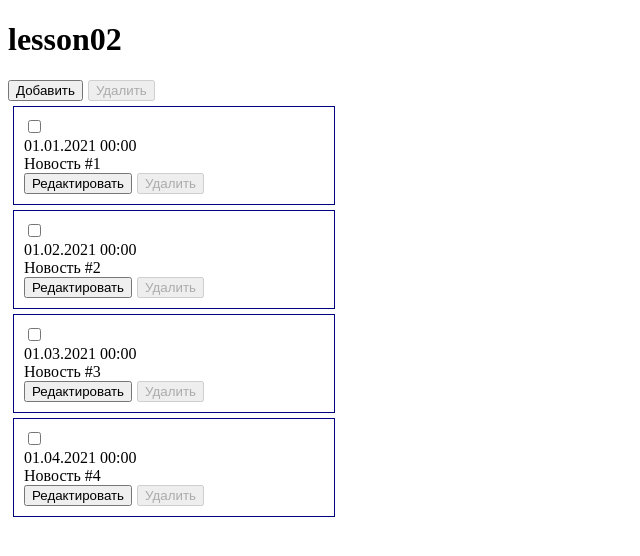
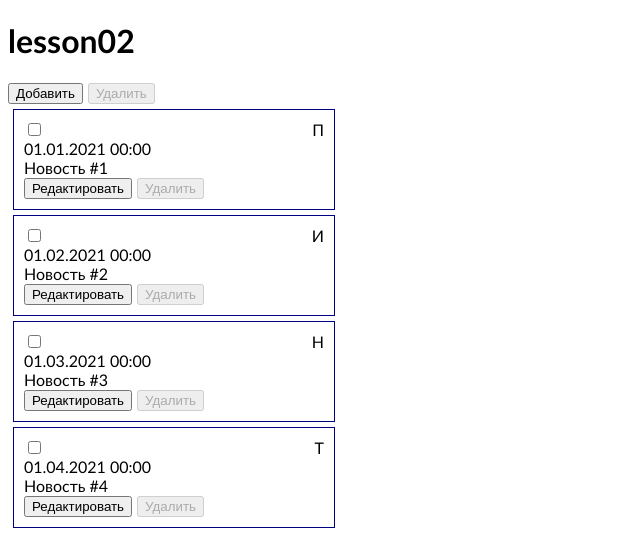
Before and after one commit to ParmaAngularCourse/parma-angular-course, an Angular app in the folder lesson01/: page / in a window 1280 px wide. Shown: the top 556 px of the page, without its empty margins (0-640 px from the left). Built offline with nearby package versions, Linux system fonts and the light colour scheme.

Commit message:
Блок 4 - пункт 1.2

```diff
--- a/lesson01/src/app/app.module.ts
+++ b/lesson01/src/app/app.module.ts
@@ -7,6 +7,7 @@ import { NewsItemComponent } from './news/news-item/news-item.component';
 import { NewsItemModalComponent } from './news/news-item-modal/news-item-modal.component';
 import { ContextMenuComponent } from './news/context-menu/context-menu.component';
 import { CapitalizePipe } from './news/capitalize.pipe';
+import { MinitagsPipe } from './news/minitags.pipe';
 
 @NgModule({
   declarations: [
@@ -15,7 +16,8 @@ import { CapitalizePipe } from './news/capitalize.pipe';
     NewsItemComponent,
     NewsItemModalComponent,
     ContextMenuComponent,
-    CapitalizePipe
+    CapitalizePipe,
+    MinitagsPipe
   ],
   imports: [
     BrowserModule,
--- /dev/null
+++ b/lesson01/src/app/news/minitags.pipe.ts
@@ -0,0 +1,12 @@
+import { Pipe, PipeTransform } from '@angular/core';
+import {NewsTag} from "./news-types";
+
+@Pipe({
+  name: 'minitags'
+})
+export class MinitagsPipe implements PipeTransform {
+
+  transform(value: NewsTag): string {
+    return value.text.charAt(0).toUpperCase();
+  }
+}
--- a/lesson01/src/app/news/news-item/news-item.component.css
+++ b/lesson01/src/app/news/news-item/news-item.component.css
@@ -12,3 +12,8 @@
 .news-item button {
   margin-right: 5px;
 }
+
+.tags-span {
+  float: right;
+  cursor: default;
+}
--- a/lesson01/src/app/news/news-item/news-item.component.html
+++ b/lesson01/src/app/news/news-item/news-item.component.html
@@ -1,5 +1,6 @@
 <div class="news-item" [ngClass]="this.isActive ? 'active' : ''" >
   <input type="checkbox" [checked]="this.isActive" (change)="checkboxChange($event)" />
+  <span class="tags-span" [title]="this.tag.text">{{this.tag | minitags }}</span>
   <div>{{newsItem.date | date:'dd.MM.yyyy HH:mm'}}</div>
   <div>{{newsItem.head | capitalize}}</div>
   <button (click)="edit()">Редактировать</button>
--- a/lesson01/src/app/news/news-item/news-item.component.ts
+++ b/lesson01/src/app/news/news-item/news-item.component.ts
@@ -7,7 +7,7 @@ import {
   OnInit,
   Output
 } from '@angular/core';
-import {NewsItemModel} from "../news-types";
+import {NewsItemModel, NewsTag, TagsList} from "../news-types";
 import {ChangeDetection} from "@angular/cli/lib/config/workspace-schema";
 
 @Component({
@@ -19,6 +19,8 @@ import {ChangeDetection} from "@angular/cli/lib/config/workspace-schema";
 export class NewsItemComponent implements OnInit {
 
   isActive: boolean = false;
+  tagsList: NewsTag[] = TagsList;
+  tag!: NewsTag;
 
   @Input() newsItem!: NewsItemModel;
   @Output() removeItem: EventEmitter<number> = new EventEmitter<number>();
@@ -28,6 +30,7 @@ export class NewsItemComponent implements OnInit {
   }
 
   ngOnInit(): void {
+    this.tag = this.tagsList.filter(p => p.tag == this.newsItem.tag)[0];
   }
 
   checkboxChange($event: Event){
--- a/lesson01/src/app/news/news-types.ts
+++ b/lesson01/src/app/news/news-types.ts
@@ -21,3 +21,18 @@ export class NewsItemModel {
     ).toISOString().slice(0, 16);
   }
 }
+
+export class NewsTag {
+  constructor(public tag: string,
+              public text: string,
+              public color: string) {
+  }
+}
+
+export let TagsList: NewsTag[] = [
+  new NewsTag("politic", "Политика", "#58B957"),
+  new NewsTag("tourism", "Туризм", "#55BFE0"),
+  new NewsTag("economy", "Экономика", "#EFAC43"),
+  new NewsTag("science", "Наука", "#3D8BCD"),
+  new NewsTag("internet", "Интернет", "#999999")
+];
--- a/lesson01/src/app/news/news.component.ts
+++ b/lesson01/src/app/news/news.component.ts
@@ -1,5 +1,5 @@
 import {ChangeDetectionStrategy, Component, OnInit, QueryList, ViewChild, ViewChildren} from '@angular/core';
-import {NewsItemModel} from "./news-types";
+import {NewsItemModel, NewsTag, TagsList} from "./news-types";
 import {NewsItemModalComponent} from "./news-item-modal/news-item-modal.component";
 import {ContextMenuComponent} from "./context-menu/context-menu.component";
 import {NewsItemComponent} from "./news-item/news-item.component";
@@ -22,13 +22,7 @@ export class NewsComponent implements OnInit {
     new NewsItemModel(4, new Date(2021, 3, 1, 0, 0, 4),
       "Новость #4", "Текст новости #4", "tourism")
   ];
-  tagsList: {tag:string, text:string}[] = [
-    { tag: "politic", text: "Политика" },
-    { tag: "tourism", text: "Туризм" },
-    { tag: "economy", text: "Экономика" },
-    { tag: "science", text: "Наука" },
-    { tag: "internet", text: "Интернет" }
-  ];
+  tagsList: NewsTag[] = TagsList;
 
   @ViewChild('modalComponent') modal! : NewsItemModalComponent;
   editedItem!: NewsItemModel;
--- a/lesson01/src/styles.css
+++ b/lesson01/src/styles.css
@@ -1 +1,4 @@
 /* You can add global styles to this file, and also import other style files */
+body {
+  font-family: Calibri, serif;
+}
```
